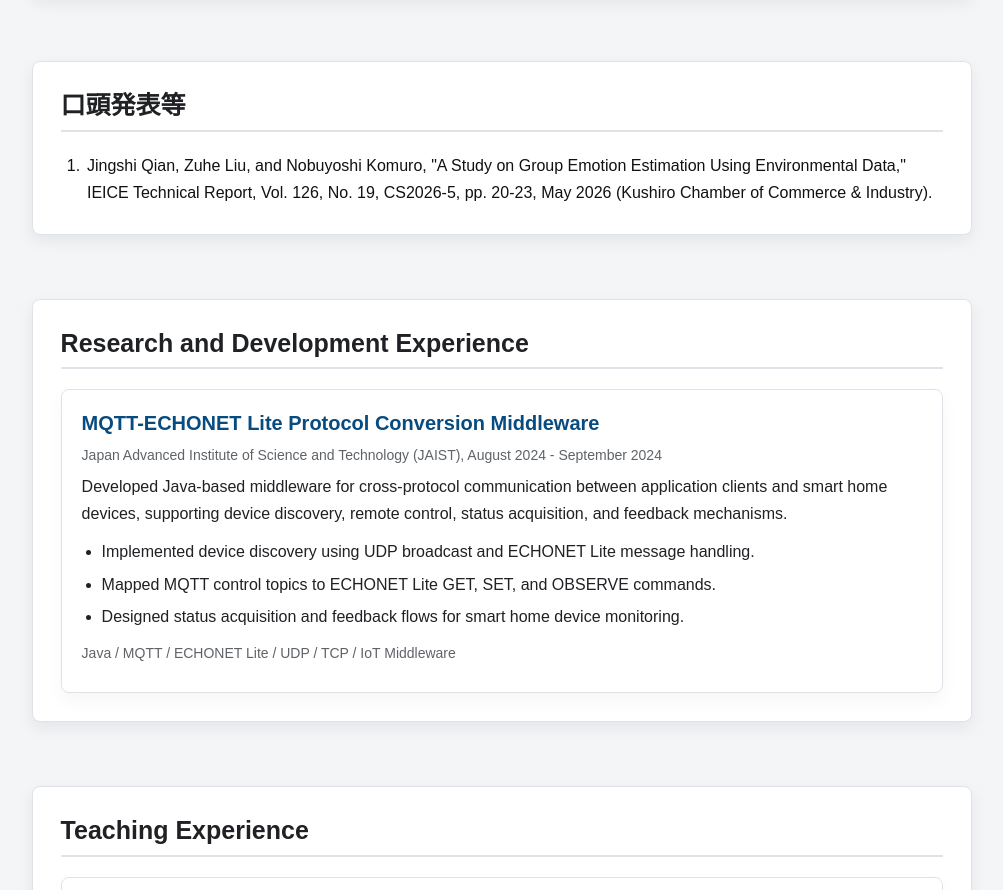
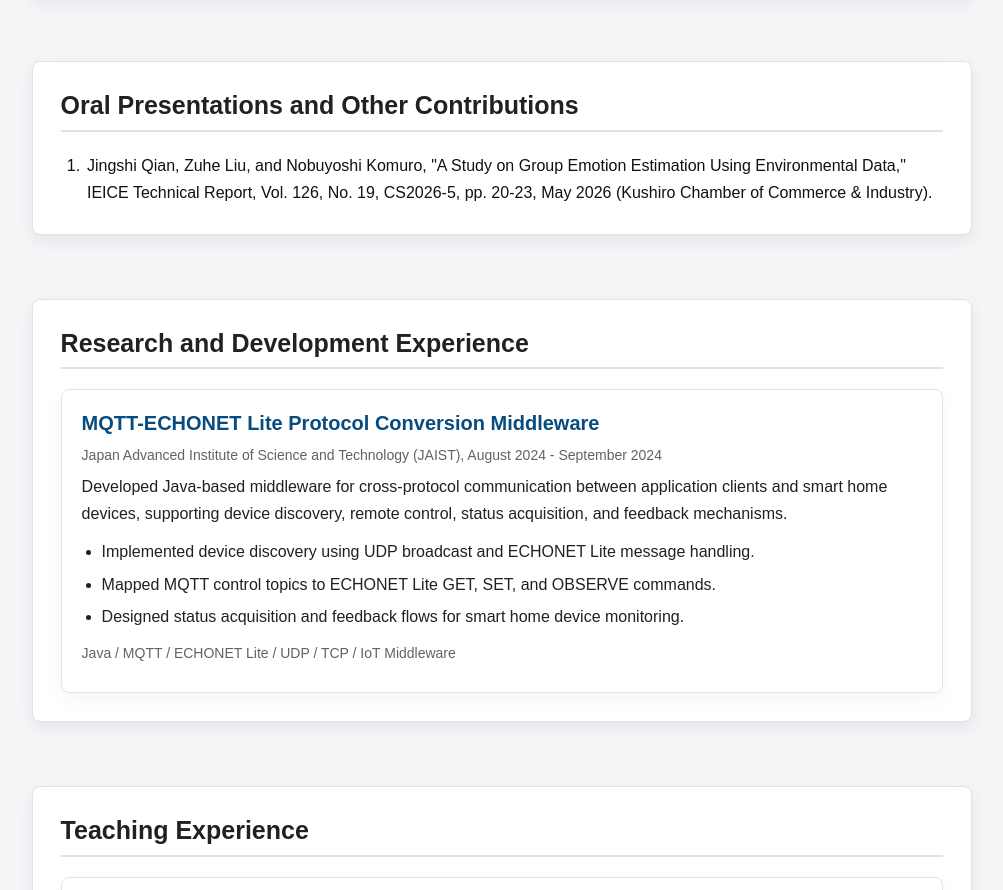
Before and after one commit to TIAVCB-LZH/TIAVCB-LZH.github.io, a plain HTML site: page index.html in a window 1280 px wide. Shown: the part 2778-3668 px from the top of the page, without its empty margins (138-1141 px from the left). Drawn offline with Linux system fonts and the light colour scheme.

Commit message:
Translate presentations heading for each language

```diff
--- a/index.html
+++ b/index.html
@@ -203,7 +203,7 @@
         </section>
 
         <section id="presentations">
-            <h2 data-i18n="presentations_title">口頭発表等</h2>
+            <h2 data-i18n="presentations_title">Oral Presentations and Other Contributions</h2>
 
             <ol class="reference-list">
                 <li data-i18n="presentation_1_meta">Jingshi Qian, Zuhe Liu, and Nobuyoshi Komuro, &quot;A Study on Group Emotion Estimation Using Environmental Data,&quot; IEICE Technical Report, Vol. 126, No. 19, CS2026-5, pp. 20-23, May 2026 (Kushiro Chamber of Commerce &amp; Industry).</li>
@@ -263,6 +263,6 @@
         <p data-i18n="footer_updated">Last updated: June 2026</p>
     </footer>
 
-    <script src="script.js?v=20261127-presentations-heading"></script>
+    <script src="script.js?v=20261127-presentations-translations"></script>
 </body>
 </html>
--- a/script.js
+++ b/script.js
@@ -38,7 +38,7 @@ const translations = {
     education_3_title: "Dalian University of Foreign Languages, China",
     education_3_text: "B.Eng. in Network Engineering",
 
-    presentations_title: "口頭発表等",
+    presentations_title: "Oral Presentations and Other Contributions",
     international_conferences_title: "International Conferences",
     conference_1_meta: "Z. Liu, J. Qian, and N. Komuro, \"Probabilistic Group Emotion Estimation from Environmental Sensor Data Using Entropy-Based Reliability Evaluation,\" Proc. 15th International Conference on Communications, Circuits and Systems (ICCCAS), pp. 95-99, Jul. 2026 (Takasaki, Japan).",
     publications_title: "Publications",
@@ -106,7 +106,7 @@ const translations = {
     education_3_title: "大连外国语大学",
     education_3_text: "网络工程 学士(工学)",
 
-    presentations_title: "口頭発表等",
+    presentations_title: "口头发表等",
     international_conferences_title: "国际会议",
     conference_1_meta: "Z. Liu, J. Qian, and N. Komuro, \"Probabilistic Group Emotion Estimation from Environmental Sensor Data Using Entropy-Based Reliability Evaluation,\" Proc. 15th International Conference on Communications, Circuits and Systems (ICCCAS), pp. 95-99, Jul. 2026 (Takasaki, Japan).",
     publications_title: "论文",
```
